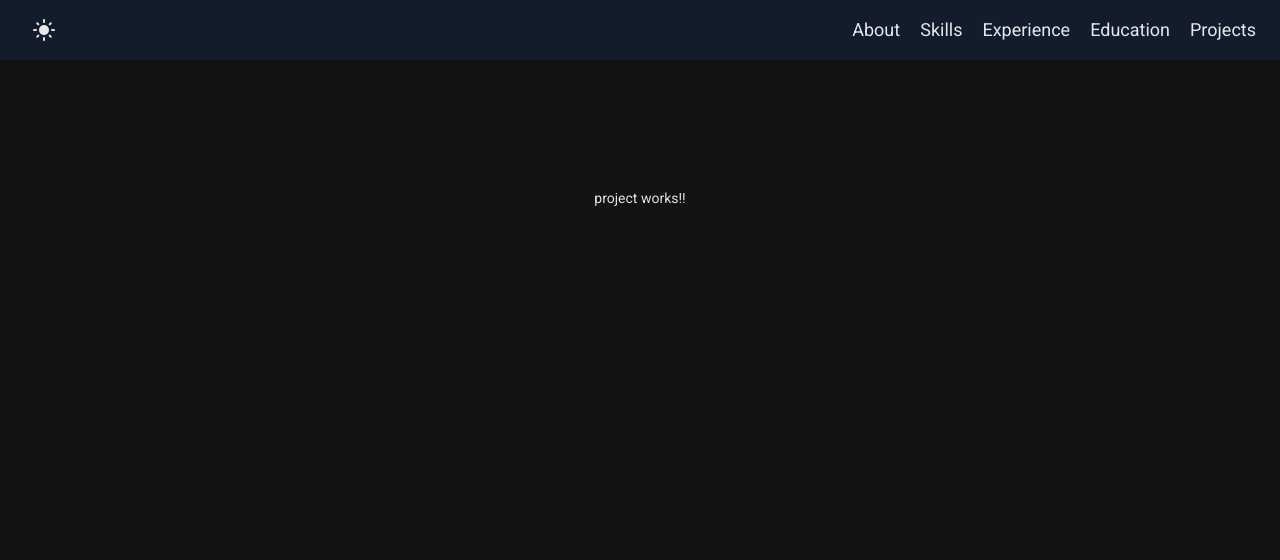
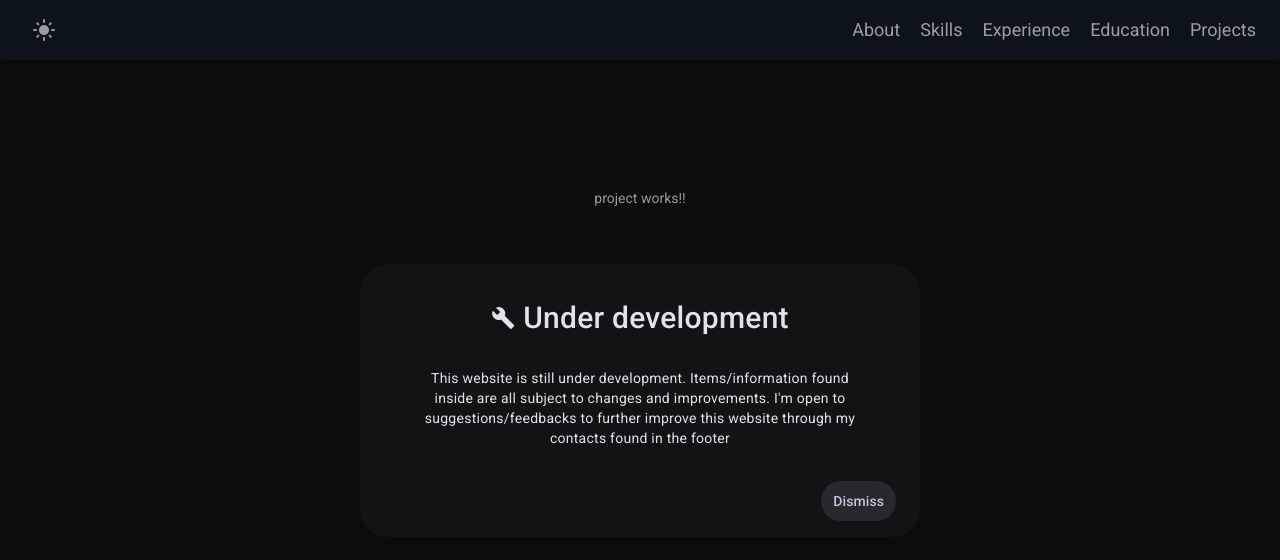
Before and after one commit to Raveniis/Portfolio, an Angular app: page /projects in a window 1280 px wide. Shown: the top 560 px of the page. Built offline with nearby package versions, Linux system fonts and the light colour scheme.

Commit message:
maintenance modal

```diff
--- a/src/app/Models/environment.model.ts
+++ b/src/app/Models/environment.model.ts
@@ -1,4 +1,5 @@
 interface Environment {
   production: boolean;
   apiUrl: string;
+  maintenance: boolean
 }
--- a/src/app/app.ts
+++ b/src/app/app.ts
@@ -7,6 +7,9 @@ import { Sidebar } from './shared-component/sidebar/sidebar';
 import { Subscription, filter } from 'rxjs';
 import { Router } from '@angular/router';
 import { ScrollView } from './services/scroll-view.service';
+import { environment } from '../environments/environment';
+import { MaintenanceModal } from './utils-comoponents/maintenance-modal/maintenance-modal';
+import { MatDialog } from '@angular/material/dialog';
 @Component({
   selector: 'app-root',
   imports: [RouterOutlet, Header, Footer, MaterialModules, Sidebar],
@@ -15,7 +18,10 @@ import { ScrollView } from './services/scroll-view.service';
 })
 export class App {
   @ViewChild('drawerContent', { read: ElementRef }) container!: ElementRef;
+
   router = inject(Router);
+  dialog = inject(MatDialog);
+
   scrollViewService = inject(ScrollView);
   scrollTop = 0;
   hideNav = false;
@@ -23,6 +29,21 @@ export class App {
   private subscription!: Subscription;
 
   ngAfterViewInit() {
+    if (environment.maintenance) {
+      const isMaintenanceDialogShown = sessionStorage.getItem('isMaintenanceDialogShown');
+      if (!isMaintenanceDialogShown || !(isMaintenanceDialogShown === 'true')) {
+        this.dialog.open(MaintenanceModal, {
+          data: {
+            title: 'Under development',
+            message: `This website is still under development. Items/information found inside are all subject to changes and improvements. I'm open to suggestions/feedbacks to
+                    further improve this website through my contacts found in the footer`,
+          },
+        });
+
+        sessionStorage.setItem('isMaintenanceDialogShown', 'true');
+      }
+    }
+
     this.subscription = this.router.events.pipe(filter((event) => event instanceof NavigationEnd)).subscribe(() => {
       const tree = this.router.parseUrl(this.router.url);
       if (!tree.fragment) {
--- /dev/null
+++ b/src/app/data/socials.ts
@@ -0,0 +1,28 @@
+export const socials: Social[] = [
+  {
+    type: 'link',
+    name: 'LinkedIn',
+    icon: 'mdi mdi-linkedin',
+    url: 'https://www.linkedin.com/in/raven-legarde',
+  },
+  {
+    type: 'link',
+    name: 'GitHub',
+    icon: 'mdi mdi-github',
+    url: 'https://github.com/Raveniis',
+  },
+  {
+    type: 'link',
+    name: 'Email',
+    icon: 'mdi mdi-email',
+    url: 'mailto:ravenlegarde@gmail.com',
+  },
+  {
+    type: 'text',
+    name: '09275049530',
+    icon: 'mdi mdi-phone',
+    text: '09275049530',
+  },
+];
+
+export default socials;
--- a/src/app/shared-component/footer/footer.html
+++ b/src/app/shared-component/footer/footer.html
@@ -1,5 +1,5 @@
 <footer class="mt-12 bg-blue-900">
-  <div class="mx-auto max-w-7xl grid grid-cols-1 sm:grid-cols-2 md:grid-cols-3 p-12 md:py-20 gap-8 md:gap-16">
+  <div class="mx-auto max-w-7xl grid grid-cols-1 sm:grid-cols-2 p-12 md:py-20 gap-8 md:gap-16">
     <div class="flex flex-col gap-4">
       <h5 class="text-white text-lg font-medium text-center sm:text-left">Connect</h5>
       <p class="text-gray-300 text-center sm:text-left">Lorem ipsum dolor sit amet, consectetur adipiscing elit.</p>
--- a/src/app/shared-component/socials/socials.ts
+++ b/src/app/shared-component/socials/socials.ts
@@ -3,17 +3,7 @@ import { MatTooltip } from '@angular/material/tooltip';
 import { MaterialModules } from '../../../modules/module';
 import { CommonModule } from '@angular/common';
 import { Utils } from '../../services/utils';
-
-type SocialType = 'link' | 'text';
-
-interface Social {
-  type: SocialType;
-  name: string;
-  icon: string;
-  url?: string;
-  text?: string;
-}
-
+import socials from '../../data/socials';
 @Component({
   selector: 'app-socials',
   imports: [MatTooltip, MaterialModules, CommonModule],
@@ -25,40 +15,15 @@ export class Socials {
   @Input() isResponsive: boolean = false;
   @Input() isColorFixed: boolean = false;
 
-  private utils = inject(Utils)
+  private utils = inject(Utils);
 
   iconSize: string = 'text-2xl';
   iconGap: string = 'gap-2';
 
-  socials: Social[] = [
-    {
-      type: 'link',
-      name: 'LinkedIn',
-      icon: 'mdi mdi-linkedin',
-      url: 'https://www.linkedin.com/in/ravenis/',
-    },
-    {
-      type: 'link',
-      name: 'GitHub',
-      icon: 'mdi mdi-github',
-      url: 'https://github.com/Raveniis',
-    },
-    {
-      type: 'link',
-      name: 'Email',
-      icon: 'mdi mdi-email',
-      url: 'mailto:ravenlegarde@gmail.com',
-    },
-    {
-      type: 'text',
-      name: '09275049530',
-      icon: 'mdi mdi-phone',
-      text: '09275049530',
-    },
-  ];
+  socials = socials;
 
   copyOnClick(text: string) {
-    this.utils.copyTextToClipboard(text)
+    this.utils.copyTextToClipboard(text);
   }
 
   ngOnInit() {
--- /dev/null
+++ b/src/app/utils-comoponents/maintenance-modal/maintenance-modal.html
@@ -0,0 +1,14 @@
+<mat-dialog-content>
+  <div class="flex flex-col items-center gap-8 py-4 px-8">
+    <div class="flex items-center gap-2">
+      <mat-icon>build</mat-icon>
+      <h3 class="text-3xl font-medium text-center">{{ this.data.title }}</h3>
+    </div>
+    <p class="text-center">
+      {{ this.data.message }}
+    </p>
+  </div>
+</mat-dialog-content>
+<mat-dialog-actions align="end">
+  <button matButton mat-dialog-close>Dismiss</button>
+</mat-dialog-actions>
--- /dev/null
+++ b/src/app/utils-comoponents/maintenance-modal/maintenance-modal.ts
@@ -0,0 +1,18 @@
+import { Component, inject } from '@angular/core';
+import { MaterialModules } from '../../../modules/module';
+import { MAT_DIALOG_DATA } from '@angular/material/dialog';
+
+interface Maintenance {
+  title: string;
+  message: string;
+}
+
+@Component({
+  selector: 'app-maintenance-modal',
+  imports: [MaterialModules],
+  templateUrl: './maintenance-modal.html',
+  styleUrl: './maintenance-modal.scss',
+})
+export class MaintenanceModal {
+  data: Maintenance = inject(MAT_DIALOG_DATA);
+}
--- a/src/environments/environment.development.ts
+++ b/src/environments/environment.development.ts
@@ -1,4 +1,5 @@
 export const environment: Environment = {
   production: false,
-  apiUrl: 'http://localhost:4200/api/'
+  apiUrl: 'http://localhost:4200/api/',
+  maintenance: true
 };
--- a/src/environments/environment.ts
+++ b/src/environments/environment.ts
@@ -1,4 +1,5 @@
 export const environment: Environment = {
   production: true,
-  apiUrl: 'http://localhost:4200/api/'
+  apiUrl: 'http://localhost:4200/api/',
+  maintenance: true
 };
```
Also changed, not shown: src/app/Models/social.model.ts (added, +9 -0 lines), src/app/utils-comoponents/document-viewer-modal/document-viewer-modal.ts (+3 -5 lines), src/app/utils-comoponents/maintenance-modal/maintenance-modal.scss (added), 1 other file (tests, documents, lock files or other folders).
